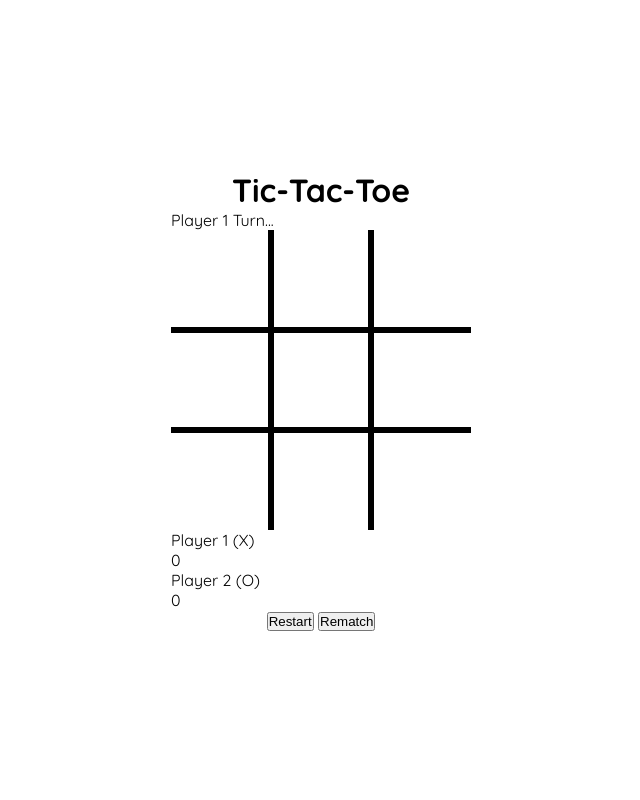
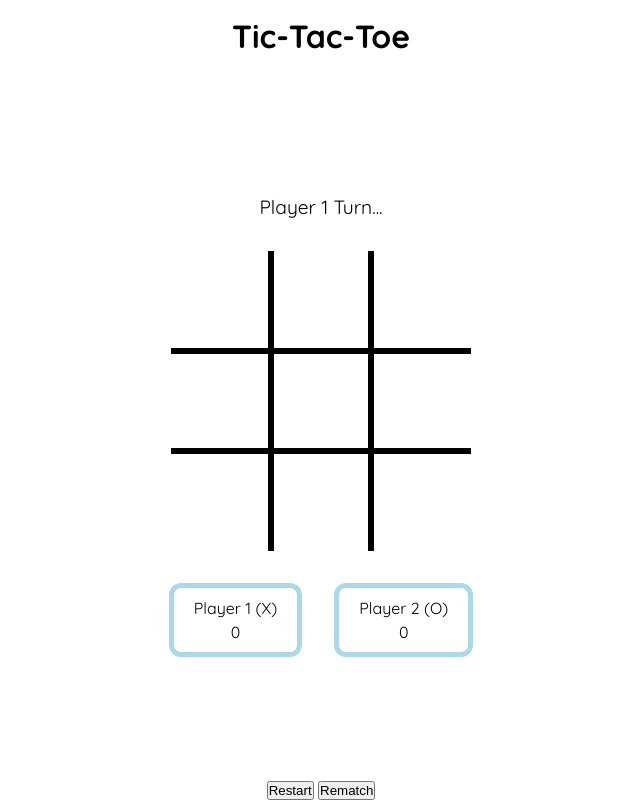
Before and after one commit to JohanyF/Tic-Tac-Toe, a plain HTML site: page index.html in a window 1280 px wide. Shown: the whole page, without its empty margins (319-959 px from the left). Drawn offline with Linux system fonts and the light colour scheme.

Commit message:
Added layout to the page and styling to the score cards

```diff
--- a/style.css
+++ b/style.css
@@ -24,6 +24,30 @@ body {
     flex-direction: column;
 }
 
+.header {
+    padding: 1rem;
+    width: 100%;
+    display: flex;
+    justify-content: center;
+    align-items: center;
+}
+
+.main {
+    display: flex;
+    flex-direction: column;
+    justify-content: center;
+    align-items: center;
+    gap: 2rem;
+
+    flex: 1;
+    height: 100%;
+    width: 100%;
+}
+
+.message {
+    font-size: 1.2rem;
+}
+
 .game-container {
     height: 300px;
     width: 300px;
@@ -45,6 +69,9 @@ body {
     font-family: inherit;
     font-size: 5rem;
     font-weight: 600;
+
+    padding: 0.5rem;
+    line-height: 0.8;
 }
 
 .btn-cell:disabled {
@@ -66,3 +93,21 @@ body {
 .nbb {
     border-bottom: none;
 }
+
+.score-container {
+    display: flex;
+    justify-content: center;
+    align-items: center;
+    gap: 2rem;
+}
+
+.score-card {
+    display: flex;
+    flex-direction: column;
+    justify-content: center;
+    align-items: center;
+    gap: 4px;
+    border: 5px solid lightblue;
+    border-radius: 12px;
+    padding: 10px 20px;
+}
```
